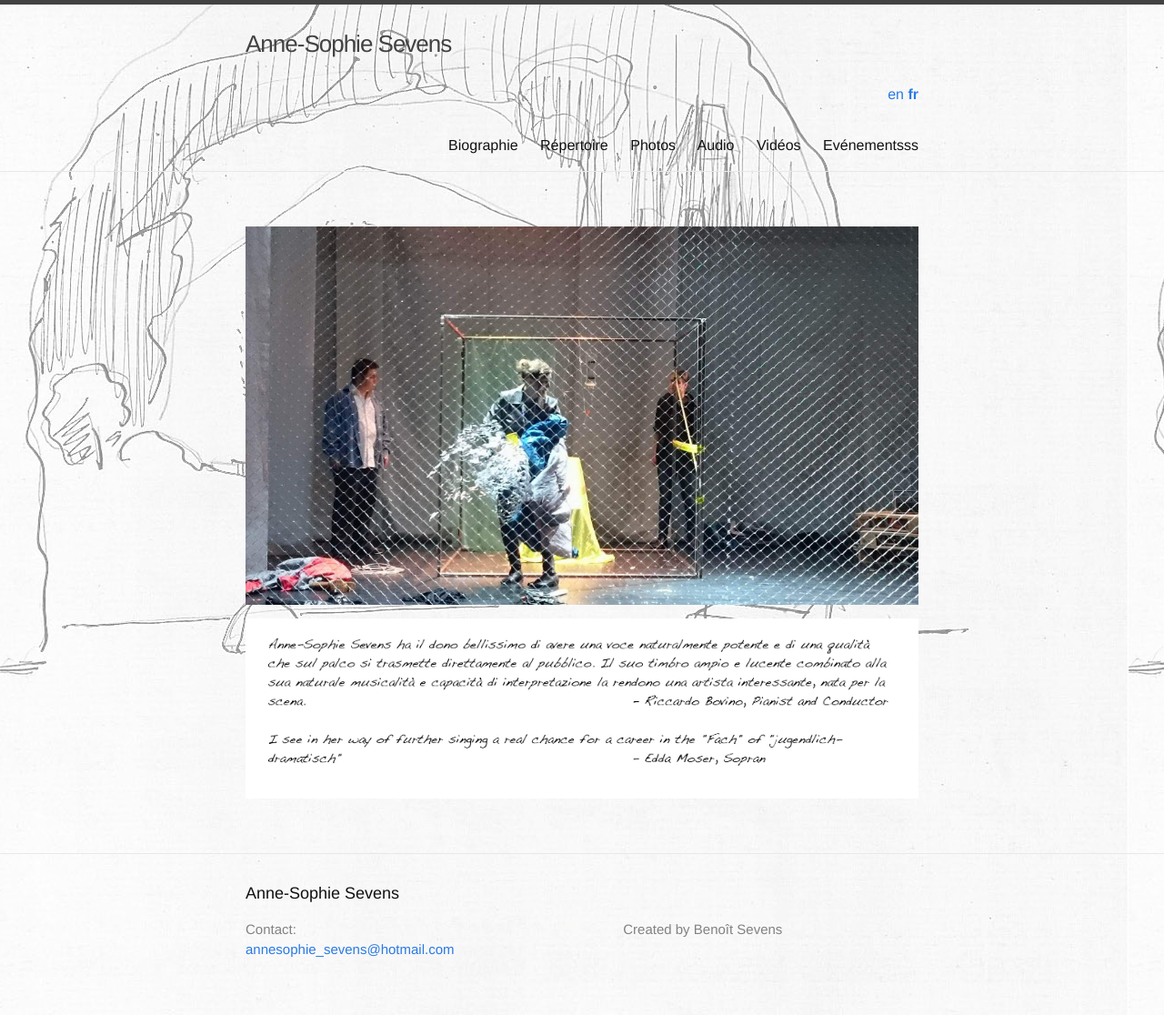
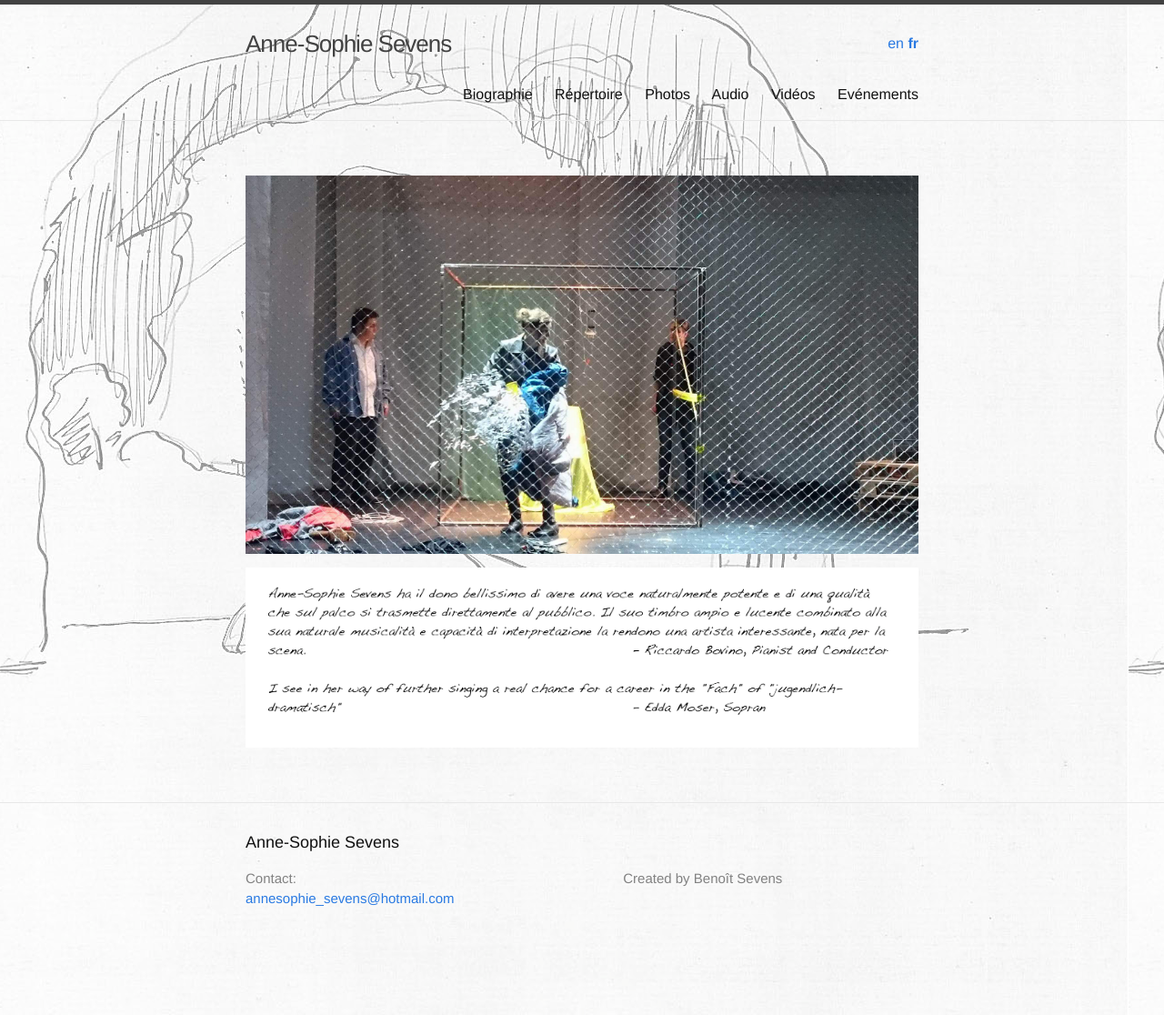
Before and after one commit to annesophie-sevens/annesophie-sevens.github.io, a Jekyll site: the page built from index-fr.md, in a window 1280 px wide. Shown: the whole page at 91% size. Built offline with Jekyll 4.4.1, drawn with Linux system fonts in a browser that asks for light colours; after the commit the page ends 1060 px from its top, so only the background shows below that.

Commit message:
Update _config.yml

```diff
--- a/_config.yml
+++ b/_config.yml
@@ -55,7 +55,7 @@
       name: "Vidéos"
       url: "/video-fr.html"
     events:
-      name: "Evénementsss"
+      name: "Evénements"
       url: "/events-fr.html"
 
 home:
```
